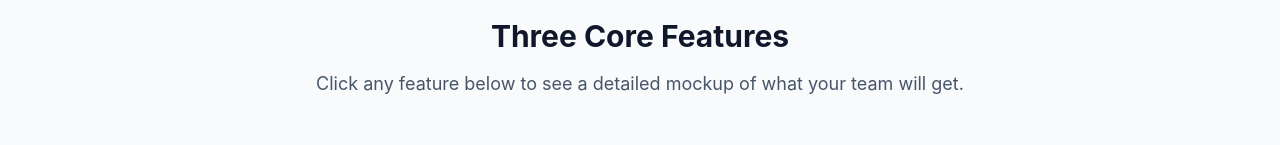
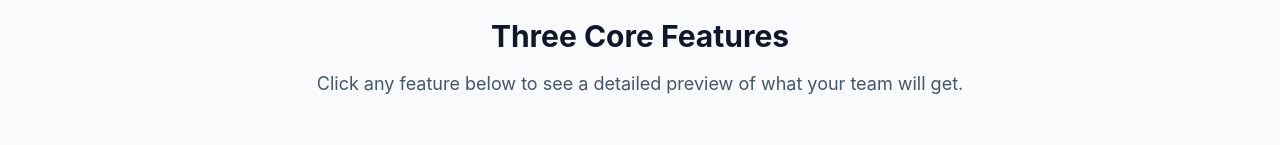
Before and after one commit to nilotellc/polidata-landing, a Next.js app: page /preview in a window 1280 px wide. Shown: the part 553-698 px from the top of the page. Built offline with nearby package versions, Linux system fonts and the light colour scheme.

Commit message:
update to preview

```diff
--- a/app/preview/page.tsx
+++ b/app/preview/page.tsx
@@ -40,7 +40,7 @@ export default function PreviewOverviewPage() {
             Three Core Features
           </h2>
           <p className="text-lg text-slate-600 text-center mb-12 max-w-2xl mx-auto">
-            Click any feature below to see a detailed mockup of what your team will get.
+            Click any feature below to see a detailed preview of what your team will get.
           </p>
 
           <div className="grid md:grid-cols-3 gap-8">
```
